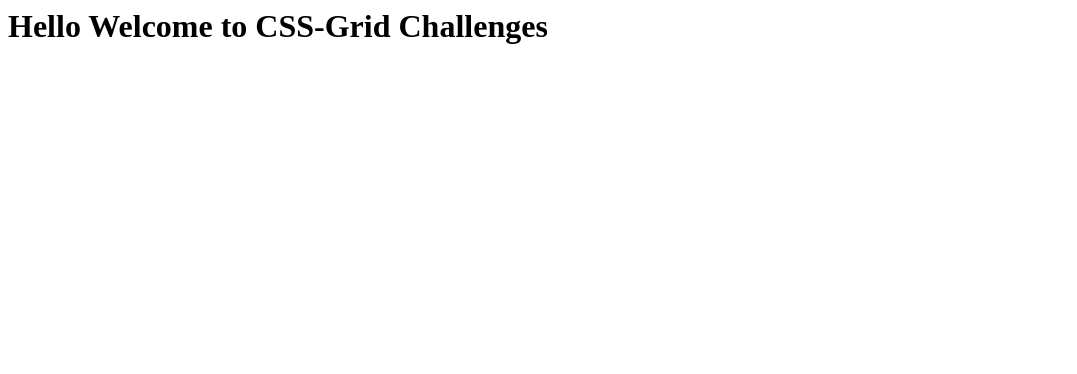
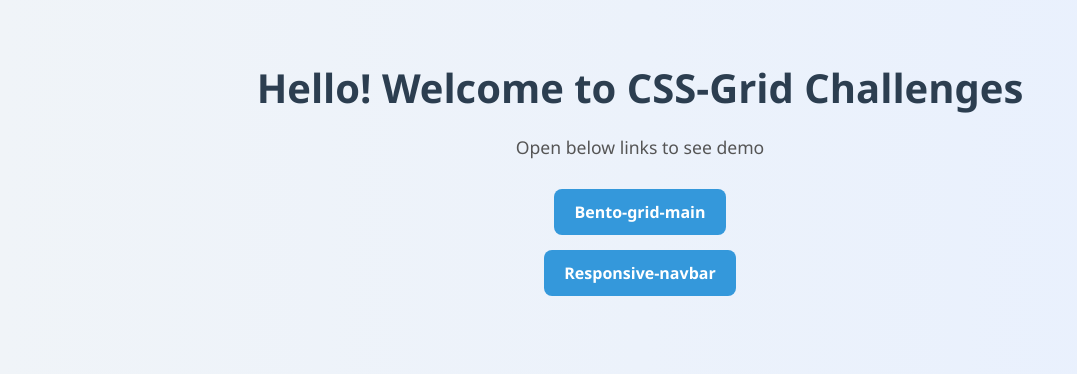
Before and after one commit to mistrypavankumar/grid-layout-challenges, a plain HTML site: page index.html in a window 1280 px wide. Shown: the whole page, without its empty margins (0-1077 px from the left). Drawn offline with Linux system fonts and the light colour scheme.

Commit message:
added demo link to show projects

```diff
--- a/index.html
+++ b/index.html
@@ -1 +1,81 @@
-<h1>Hello Welcome to CSS-Grid Challenges</h1>
+<!DOCTYPE html>
+<html lang="en">
+<head>
+  <meta charset="UTF-8" />
+  <meta name="viewport" content="width=device-width, initial-scale=1.0"/>
+  <title>Responsive Design</title>
+  <style>
+    * {
+      box-sizing: border-box;
+      margin: 0;
+      padding: 0;
+    }
+
+    body {
+      font-family: 'Segoe UI', Tahoma, Geneva, Verdana, sans-serif;
+      background: linear-gradient(to right, #f0f4f8, #e8f0fe);
+      color: #333;
+      padding: 60px 20px;
+      text-align: center;
+    }
+
+    h1 {
+      font-size: 2.5rem;
+      margin-bottom: 20px;
+      color: #2c3e50;
+    }
+
+    p {
+      font-size: 1.1rem;
+      margin-bottom: 30px;
+      color: #555;
+    }
+
+    ul {
+      list-style-type: none;
+      padding: 0;
+      max-width: 400px;
+      margin: auto;
+    }
+
+    li {
+      margin-bottom: 15px;
+    }
+
+    a {
+      display: inline-block;
+      text-decoration: none;
+      padding: 12px 20px;
+      background-color: #3498db;
+      color: white;
+      border-radius: 8px;
+      font-weight: 600;
+      transition: background-color 0.3s ease, transform 0.2s ease;
+    }
+
+    a:hover {
+      background-color: #2980b9;
+      transform: translateY(-2px);
+    }
+
+    @media (max-width: 480px) {
+      h1 {
+        font-size: 1.8rem;
+      }
+
+      a {
+        width: 90%;
+      }
+    }
+  </style>
+</head>
+<body>
+  <h1>Hello! Welcome to CSS-Grid Challenges</h1>
+  <p>Open below links to see demo</p>
+
+  <ul>
+    <li><a href="/bento-grid-main/index.html">Bento-grid-main</a></li>
+    <li><a href="/responsive-navbar/index.html">Responsive-navbar</a></li>
+  </ul>
+</body>
+</html>
```
